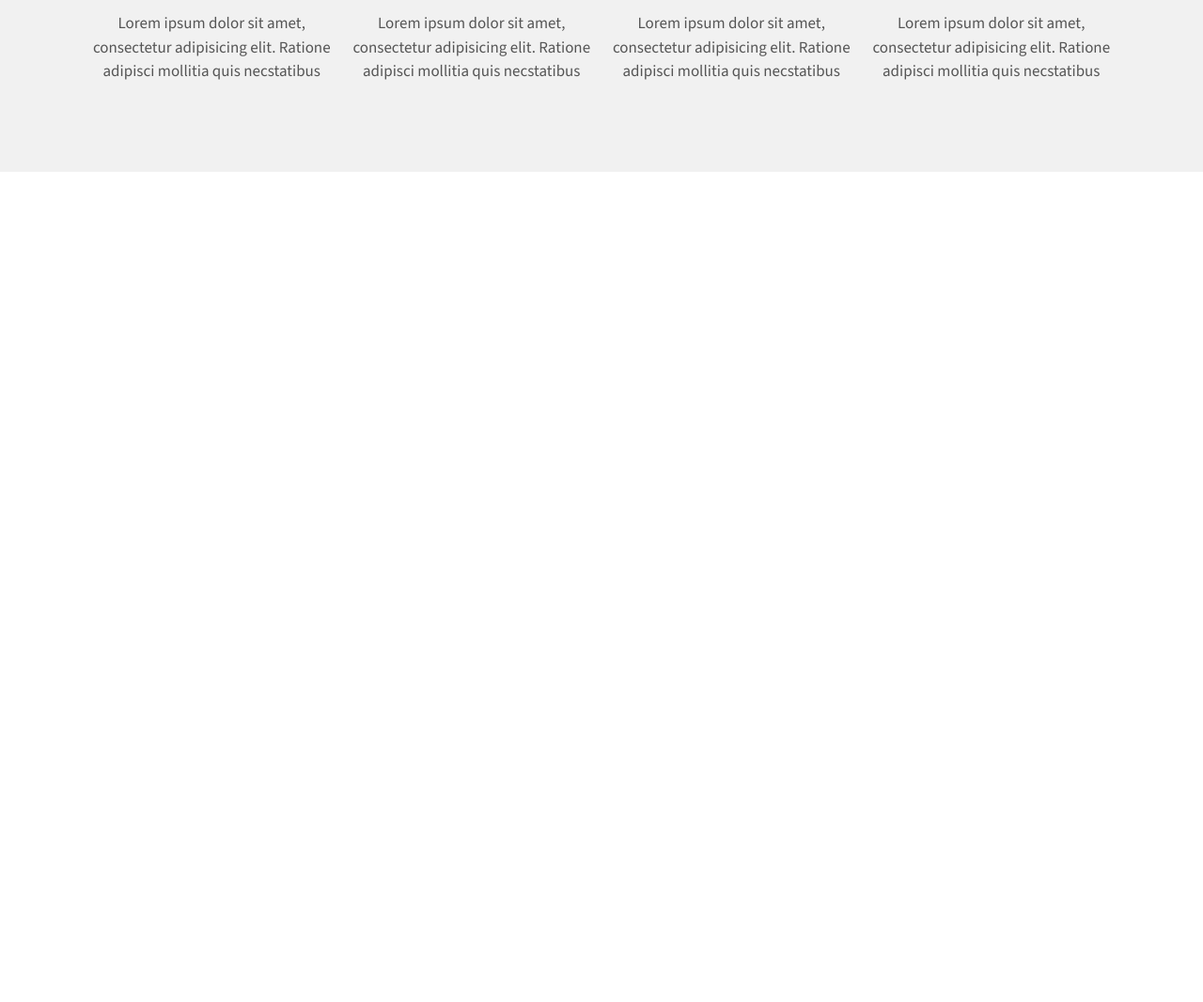
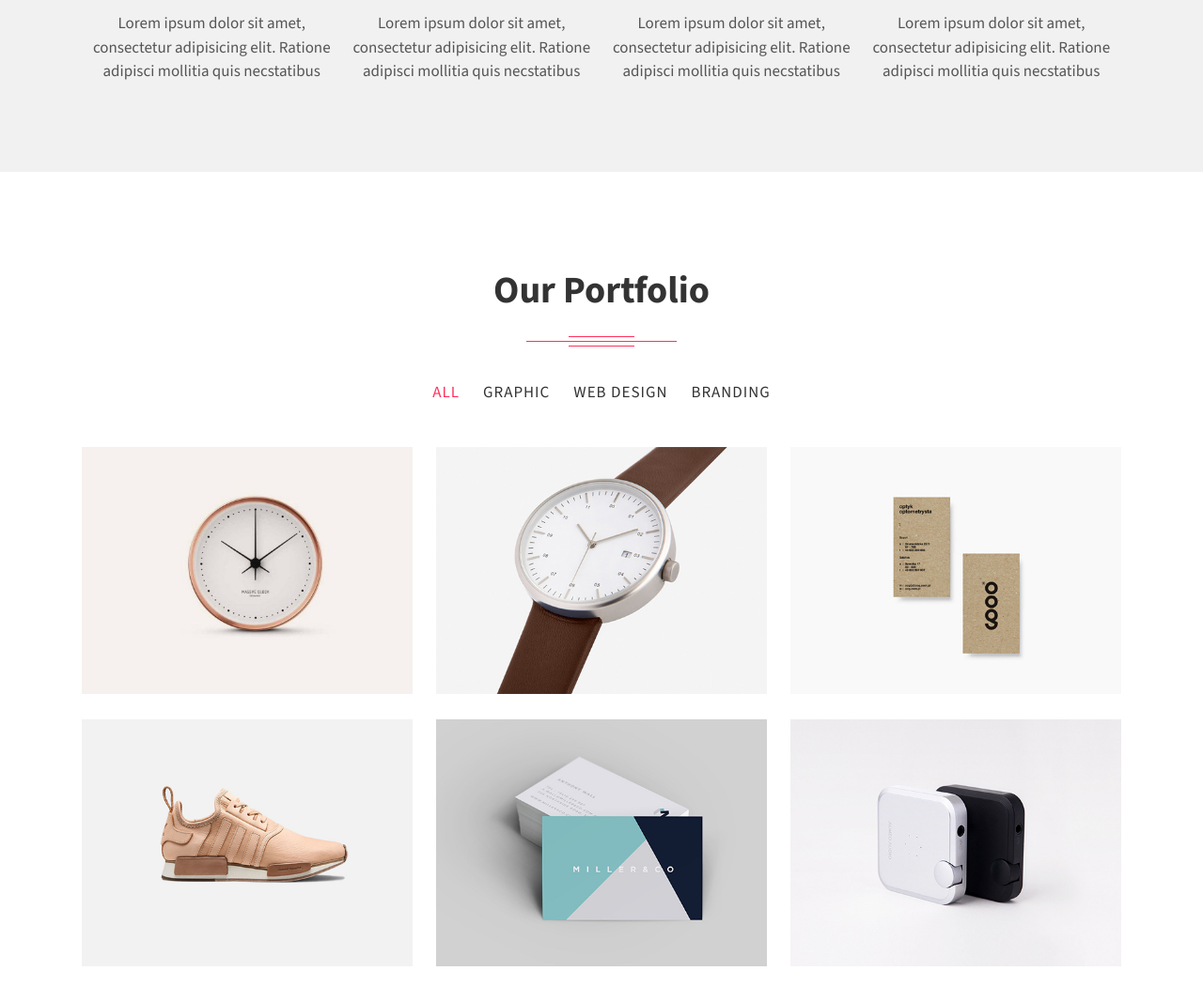
Before and after one commit to Mariam-Zeid/Fokir, a plain HTML site: page index.html in a window 1280 px wide. Shown: the part 1780-2847 px from the top of the page at 94% size. Before the commit the page ends 1963 px from the top, so only its background shows below. Drawn offline with nearby package versions, Linux system fonts and the light colour scheme.

Commit message:
Implementing the portfolio section.

```diff
--- a/css/components.css
+++ b/css/components.css
@@ -9,6 +9,9 @@
 }
 .grid--2-cols {
   grid-template-columns: repeat(2, 1fr);
+}
+.grid--3-cols {
+  grid-template-columns: repeat(3, 1fr);
 }
 .grid--4-cols {
   grid-template-columns: repeat(4, 1fr);
--- a/css/queries.css
+++ b/css/queries.css
@@ -25,6 +25,7 @@
   .user-container {
     gap: 5rem;
   }
+  .grid--3-cols,
   .grid--4-cols {
     grid-template-columns: repeat(2, 1fr);
   }
@@ -37,12 +38,16 @@
   }
 
   .grid--2-cols,
+  .grid--3-cols,
   .grid--4-cols {
     grid-template-columns: 1fr;
   }
 
   .service .inner {
     padding: 3.5rem 4.5rem;
+  }
+  .nav-tabs {
+    gap: 1.5rem;
   }
 }
 
@@ -62,7 +67,7 @@
 /* 768px */
 @media screen and (min-width: 48em) {
   .container {
-    max-width: 790px;
+    max-width: 770px;
   }
 }
 /* 992px */
--- a/css/style.css
+++ b/css/style.css
@@ -161,7 +161,7 @@
   display: block;
   object-fit: cover;
 }
-.img-overlay {
+.user-img-overlay {
   display: flex;
   justify-content: center;
   align-items: center;
@@ -176,16 +176,16 @@
   opacity: 0;
   transition: all 0.5s ease 0s;
 }
-.img-overlay i {
+.user-img-overlay i {
   font-size: 2rem;
   color: #fff;
   transition: all 0.5s;
 }
-.user-img-box:hover .img-overlay {
+.user-img-box:hover .user-img-overlay {
   top: 0;
   opacity: 1;
 }
-.img-overlay i:hover {
+.user-img-overlay i:hover {
   color: #ff305b;
 }
 .info-heading {
@@ -253,3 +253,47 @@
   transform: scale(1.2);
 }
 /* ?==================== End Service Section ====================? */
+
+/* ?==================== Start Portfolio Section ====================? */
+.nav-tabs {
+  display: flex;
+  justify-content: center;
+  gap: 2.5rem;
+  margin-bottom: 5rem;
+
+}
+.nav-tab-link {
+    color: #333;
+    font-size: 1.7rem;
+    font-weight: 400;
+    letter-spacing: 1px;
+    position: relative;
+    text-transform: uppercase;
+}
+.nav-tab-link.active {
+  color: #ff305b;
+}
+
+.gallery {
+  gap: 2.5rem;
+}
+.portfolio-img-box {
+  position: relative;
+}
+.portfolio-img {
+  width: 100%;
+}
+.portfolio-overlay {
+  position: absolute;
+  top: 0;
+  left: 0;
+  bottom: 0;
+  right: 0;
+  background-color: rgb(0, 0, 0);
+  opacity: 0;
+  transition: all 0.4s ease 0s;
+}
+.portfolio-img-box:hover .portfolio-overlay {
+  opacity: .5;
+}
+/* ?==================== End Portfolio Section ====================? */
--- a/index.html
+++ b/index.html
@@ -45,7 +45,7 @@
           <div class="user-img-border">
             <div class="user-img-box">
               <img src="images/about.jpg" alt="User Photo" class="user-img">
-              <div class="img-overlay">
+              <div class="user-img-overlay">
                 <i class="fa-brands fa-facebook-f"></i>
                 <i class="fa-brands fa-twitter"></i>
                 <i class="fa-brands fa-google"></i>
@@ -56,7 +56,8 @@
 
           <div class="user-info-box">
             <h2 class="info-heading">Hello,</h2>
-            <p class="user-info--text">Lorem ipsum dolor sit amet, consectetur adipisicing elit, sed do eiusmod tempor incididunt ut labore et
+            <p class="user-info--text">Lorem ipsum dolor sit amet, consectetur adipisicing elit, sed do eiusmod tempor
+              incididunt ut labore et
               dolore magna
               aliqua. Ut enim ad minim veniam, quis nostrud exercitation ullamco laboris nisi ut aliquip ex ea commodo
               consequat. Duis
@@ -124,34 +125,80 @@
             <div class="inner">
               <i class="fa-brands fa-figma service-icon"></i>
               <h3 class="tertiary-heading">UI/UX Design</h3>
-              <p>Lorem ipsum dolor sit amet, consectetur adipisicing elit. Ratione adipisci mollitia quis necstatibus</p>
+              <p>Lorem ipsum dolor sit amet, consectetur adipisicing elit. Ratione adipisci mollitia quis necstatibus
+              </p>
             </div>
           </div>
           <div class="service">
             <div class="inner">
               <i class="fa-brands fa-connectdevelop service-icon"></i>
               <h3 class="tertiary-heading">App Development</h3>
-              <p>Lorem ipsum dolor sit amet, consectetur adipisicing elit. Ratione adipisci mollitia quis necstatibus</p>
+              <p>Lorem ipsum dolor sit amet, consectetur adipisicing elit. Ratione adipisci mollitia quis necstatibus
+              </p>
             </div>
           </div>
           <div class="service">
             <div class="inner">
               <i class="fa-regular fa-object-ungroup service-icon"></i>
               <h3 class="tertiary-heading">Product Design</h3>
-              <p>Lorem ipsum dolor sit amet, consectetur adipisicing elit. Ratione adipisci mollitia quis necstatibus</p>
+              <p>Lorem ipsum dolor sit amet, consectetur adipisicing elit. Ratione adipisci mollitia quis necstatibus
+              </p>
             </div>
           </div>
           <div class="service">
             <div class="inner">
               <i class="fa-regular fa-object-group service-icon"></i>
               <h3 class="tertiary-heading">UI/UX Design</h3>
-              <p>Lorem ipsum dolor sit amet, consectetur adipisicing elit. Ratione adipisci mollitia quis necstatibus</p>
+              <p>Lorem ipsum dolor sit amet, consectetur adipisicing elit. Ratione adipisci mollitia quis necstatibus
+              </p>
             </div>
           </div>
         </div>
       </div>
     </section>
     <!-- ?==================== End Services Section ====================? -->
+
+    <!-- ?==================== Start Portfolio Section ====================? -->
+    <section class="portfolio-section sect-pd">
+      <div class="container text-center">
+        <div class="section-title">
+          <h2 class="secondary-heading">our portfolio</h2>
+        </div>
+        <div class="nav-tabs">
+          <a href="#" class="nav-tab-link active">all</a>
+          <a href="#" class="nav-tab-link">graphic</a>
+          <a href="#" class="nav-tab-link">web design</a>
+          <a href="#" class="nav-tab-link">branding</a>
+        </div>
+        <div class="gallery grid grid--3-cols">
+          <picture class="portfolio-img-box">
+            <img src="images/portfolio/1.jpg" alt="clock" class="portfolio-img">
+            <div class="portfolio-overlay"></div>
+          </picture>
+          <picture class="portfolio-img-box">
+            <img src="images/portfolio/2.jpg" alt="clock" class="portfolio-img">
+            <div class="portfolio-overlay"></div>
+          </picture>
+          <picture class="portfolio-img-box">
+            <img src="images/portfolio/3.jpg" alt="clock" class="portfolio-img">
+            <div class="portfolio-overlay"></div>
+          </picture>
+          <picture class="portfolio-img-box">
+            <img src="images/portfolio/4.jpg" alt="clock" class="portfolio-img">
+            <div class="portfolio-overlay"></div>
+          </picture>
+          <picture class="portfolio-img-box">
+            <img src="images/portfolio/5.jpg" alt="clock" class="portfolio-img">
+            <div class="portfolio-overlay"></div>
+          </picture>
+          <picture class="portfolio-img-box">
+            <img src="images/portfolio/6.jpg" alt="clock" class="portfolio-img">
+            <div class="portfolio-overlay"></div>
+          </picture>
+        </div>
+      </div>
+    </section>
+    <!-- ?==================== End Portfolio Section ====================? -->
   </main>
 </body>
 
```
Also changed, not shown: images/portfolio/1.jpg (added), images/portfolio/2.jpg (added), images/portfolio/3.jpg (added), images/portfolio/4.jpg (added), images/portfolio/5.jpg (added), images/portfolio/6.jpg (added). Lines whose indentation alone changed are shown as unchanged.
